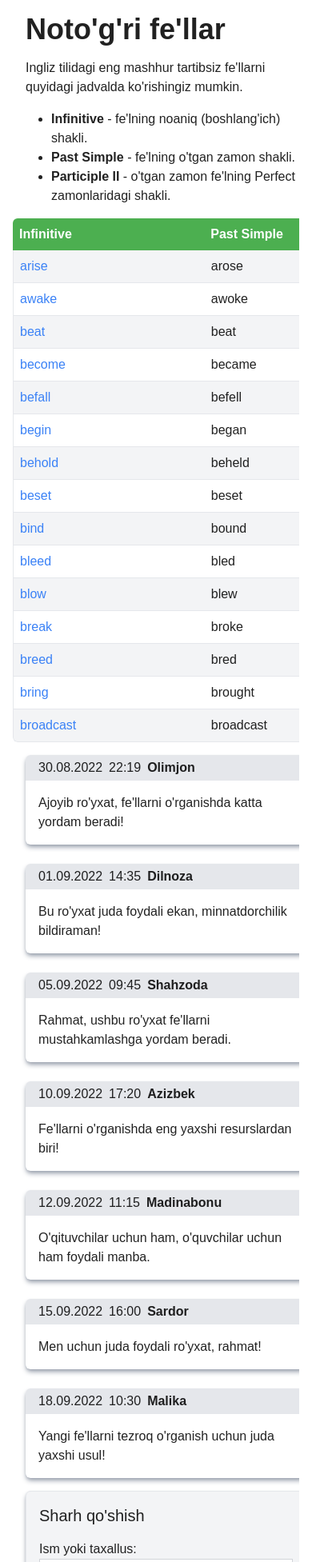
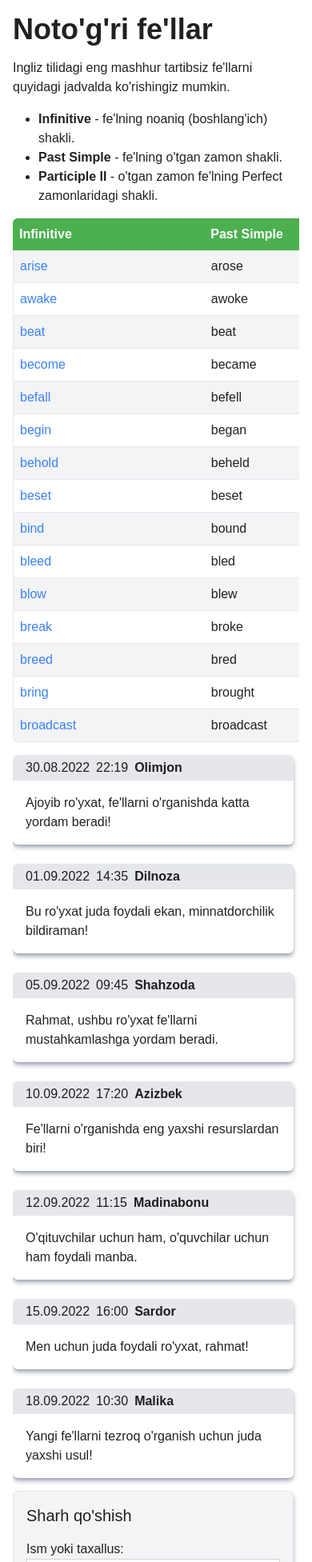
Before and after one commit to r3nzl3rdev/wordcards, a React (Vite) app: page /irregular in a window 390 px wide. Shown: the part 47-2000 px from the top of the page at 80% size. Built offline with nearby package versions, Linux system fonts and the light colour scheme.

Commit message:
fix: sticky

```diff
--- a/src/pages/Menu/Irregular.tsx
+++ b/src/pages/Menu/Irregular.tsx
@@ -8,7 +8,7 @@ const Irregular: React.FC = () => {
   return (
     <div className="flex w-full lg:justify-center">
       <div className="flex flex-col gap-4 items-start self-center w-fit overflow-auto no-scrollbar pb-2 lg:p-2">
-        <div className="flex flex-col gap-4 items-left w-full sticky left-4">
+        <div className="flex flex-col gap-4 items-left w-full sticky left-0">
           <h1 className="text-4xl font-bold">Noto'g'ri fe'llar</h1>
           <p>
             Ingliz tilidagi eng mashhur tartibsiz fe'llarni quyidagi jadvalda
@@ -58,7 +58,7 @@ const Irregular: React.FC = () => {
             );
           })}
         </div>
-        <div className="w-[98%] lg:w-full max-w-[973px] sticky left-4 flex flex-col justify-center gap-4 ">
+        <div className="w-[98%] lg:w-full max-w-[973px] sticky left-0 flex flex-col justify-center gap-4 ">
           <CommentList commentList={comments} />
           <AddCommentBox />
         </div>
```
